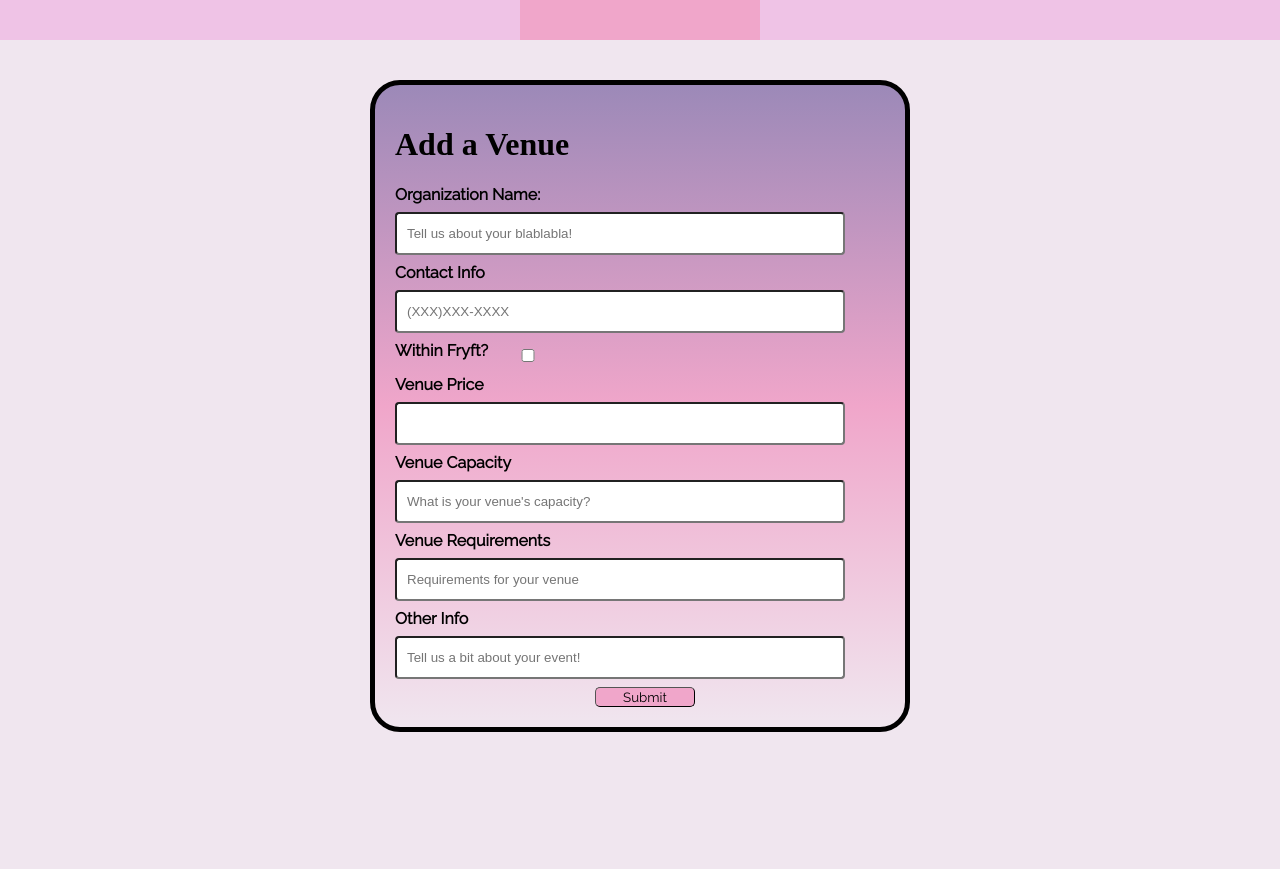
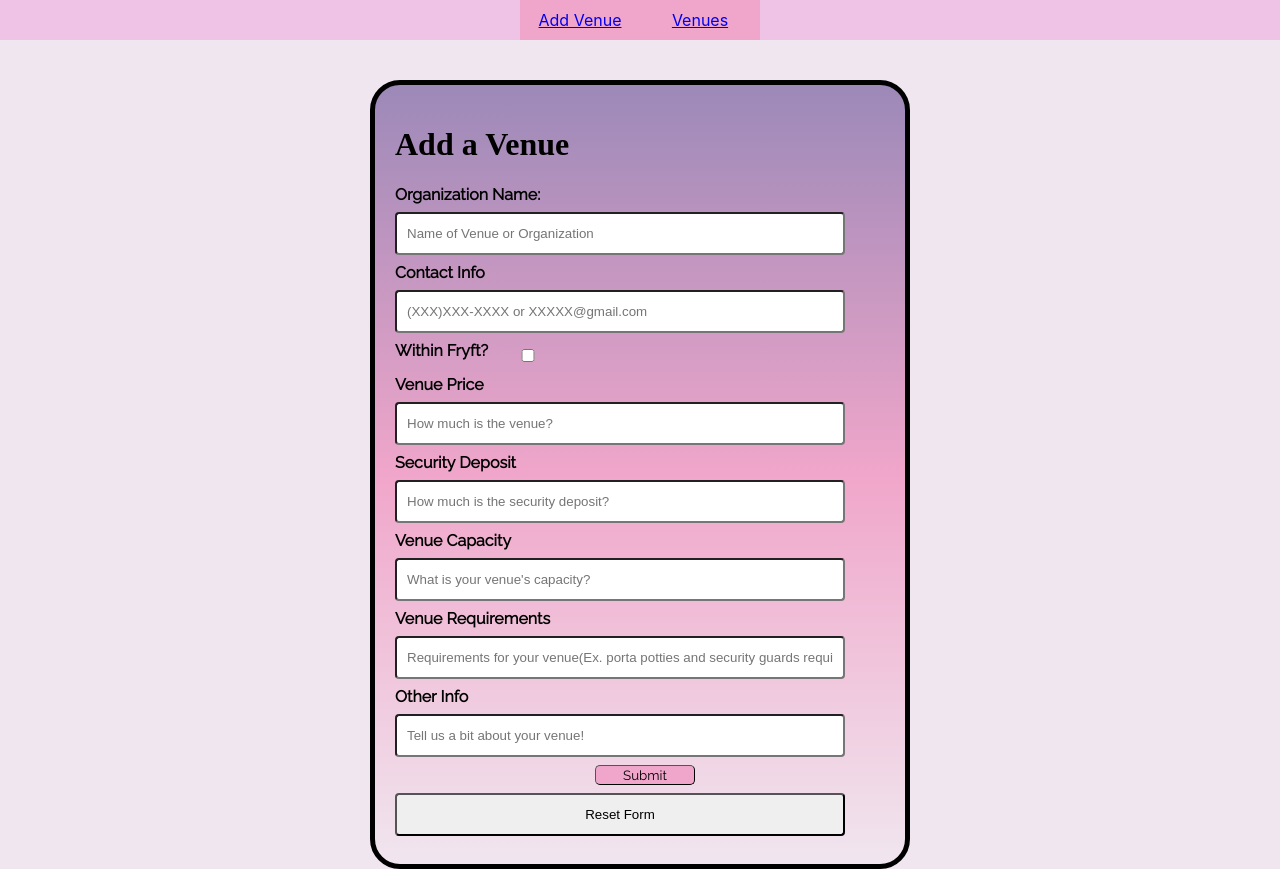
Before and after one commit to nlee5425/HuntSC, a React (Create React App) app in the folder huntsc/: page /form in a window 1280 px wide. Before the commit the page ends 800 px from the top, so only its background shows below. Built offline with nearby package versions, Linux system fonts and the light colour scheme; a web font is replaced by a local one.

Commit message:
add venue code
backend stuff

```diff
--- a/huntsc/src/addVenue.css
+++ b/huntsc/src/addVenue.css
@@ -70,3 +70,8 @@ info
   width: 30px;
   cursor: pointer;
 }
+
+.buttons {
+  display: flex;
+  flex-wrap: wrap;
+}
--- a/huntsc/src/addVenue.js
+++ b/huntsc/src/addVenue.js
@@ -4,51 +4,69 @@ import { collection, addDoc } from "firebase/firestore";
 // import { Outlet, Link } from "react-router-dom";
 import './App.css';
 import './addVenue.css';
+import {Link} from "react-router-dom";
 
 
 function AddVenue() {
-  const [name, setName] = useState('');
-  const [organization, setOrganization] = useState("");
-  const [start, setStart] = useState("");
-  const [end, setEnd] = useState("");
-  const [location, setLocation] = useState("");
-  const [description, setDescription] = useState("");
+  const [name, setName] = useState("");
+  const [contact, setContact] = useState("");
+  const [capacity, setCapacity] = useState("");
+  const [deposit, setDeposit] = useState("");
+  const [fryft, setFryft] = useState("");
+  const [other, setOther] = useState("");
+  const [requirements, setRequirements] = useState("");
+  const [venue_price, setVenue_Price] = useState("");
+
 
   function handleSubmit(event) {
     alert('A form was submitted: ' + name);
     event.preventDefault();
 
-    // addDoc(collection(db, "venue"), {
-    //   name: name,
-    //   organization: organization,
-    //   start: start,
-    //   end: end,
-    //   location: location,
-    //   description: description
-    // }).then(console.log(name + organization + start + end + location+ description));
+    addDoc(collection(db, "Venue"), {
+      name: name,
+      contact: contact,
+      capacity: capacity,
+      deposit: deposit,
+      fryft: fryft,
+      other: other,
+      requirements: requirements,
+      venue_price: venue_price
+    }).then(console.log(name + contact + capacity + deposit + fryft + other + requirements + venue_price));
   }
   //here I will call the from.js file
   const handleChangeInput = (event) =>{
     const {id , value} = event.target;
 
     if(id === "org"){
-      setOrganization(value);
+      setName(value);
     }
 
-    if(id === "start"){
-      setStart(value);
+    if(id === "contact"){
+      setContact(value);
     }
 
-    if(id === "end"){
-      setEnd(value);
+    if(id === "capacity"){
+      setCapacity(value);
     }
 
-    if(id === "loc"){
-      setLocation(value);
+    if(id === "deposit"){
+      setDeposit(value);
     }
 
-    if(id === "des"){
-      setDescription(value);
+    if(id === "fryft"){
+      setFryft(value);
+    }
+
+    if(id === "requirements"){
+      setRequirements(value);
+    }
+
+    if(id === "other"){
+      setOther(value);
+    }
+
+    if(id === "venue_price"){
+      setVenue_Price(value);
     }
 
   }
@@ -58,58 +76,62 @@ function AddVenue() {
     // Jadrian: This is the navigation bar
     <div className = "whole">
       <div className = "navbar">
-     <div className = "add-form">
-       {/* <Link to="/form"  className = "FormButton">Form</Link> */}
+                <div className = "add-form">
+                <Link to="/form"  className = "FormButton">Add Venue</Link>
 
-       </div>
-       <div className = "list">
-       {/* <Link to="/"  className = "FormButton">Events</Link> */}
+                </div>
+                <div className = "list">
+                <Link to="/"  className = "FormButton">Venues</Link>
 
-       </div>
-     </div>
+                </div>
+      </div>
 
     <div className = "bigForm">
 
 
-    <form onSubmit={handleSubmit}>
+    <form onSubmit={handleSubmit} classNmae = "form">
       <h1>Add a Venue</h1>
       <label>
         Organization Name:
         {/* <input id = "org" type="text" name="organization"  placeholder = "Tell us about your blablabla!" onChange={(e) => handleChangeInput(e)}/> */}
-        <input id = "org" type="text" name="organization"  placeholder = "Tell us about your blablabla!"/>
+        <input id = "org" type="text" name="organization"  placeholder = "Name of Venue or Organization" onChange={(e) => handleChangeInput(e)}/>
       </label>
 
       <label>
         Contact Info
         {/* <input id = "info" type="text" name="info" placeholder = "(XXX)XXX-XXXX" onChange={(e) => handleChangeInput(e)}/> */}
-        <input id = "info" type="text" name="info" placeholder = "(XXX)XXX-XXXX"/>
+        <input id = "contact" type="text" name="info" placeholder = "(XXX)XXX-XXXX or XXXXX@gmail.com" onChange={(e) => handleChangeInput(e)}/>
       </label>
 
     <label className='fryft2'>
-        <div id="question">Within Fryft?</div>
-        <div id="fryft3">
-          <input id= "fryft" type="checkbox" name="checkbox" value=""></input>
-        </div>
+        Within Fryft?
+          <input id= "fryft" type="checkbox" name="checkbox" value="" onChange={(e) => handleChangeInput(e)}></input>
     </label>
     <label>
         Venue Price
-        <input id= "price" type="number" min="0" step="any" />
+        <input id= "venue_price" type="number" min="0" step="any" placeholder = "How much is the venue?" onChange={(e) => handleChangeInput(e)}/>
+    </label>
+    <label>
+        Security Deposit
+        <input id= "deposit" type="number" min="0" step="any" placeholder = "How much is the security deposit?" onChange={(e) => handleChangeInput(e)}/>
     </label>
     <label>
         Venue Capacity
-        <input id = "cap" type="text" name="vanue_cap"  placeholder = "What is your venue's capacity?" />
+        <input id = "capacity" type="text" name="venue_cap"  placeholder = "What is your venue's capacity?" onChange={(e) => handleChangeInput(e)} />
     </label>
 
     <label>
         Venue Requirements
-        <input id = "req" type="text" name="des" placeholder = "Requirements for your venue" onChange={(e) => handleChangeInput(e)}/>
+        <input id = "requirements" type="text" name="des" placeholder = "Requirements for your venue(Ex. porta potties and security guards required)" onChange={(e) => handleChangeInput(e)}/>
       </label>
       <label>
         Other Info
-        <input id = "other" type="text" name="des" placeholder = "Tell us a bit about your event!" onChange={(e) => handleChangeInput(e)}/>
+        <input id = "other" type="text" name="des" placeholder = "Tell us a bit about your venue!" onChange={(e) => handleChangeInput(e)}/>
       </label>
+      <button onClick = {handleSubmit}> Submit </button>
+      <input type="reset" value="Reset Form"/>
 
-    <button onClick = {handleSubmit}> Submit </button>
+
 
       {/* TODO: onsubmit */}
 
```
Also changed, not shown: 1 other file (tests, documents, lock files or other folders).
